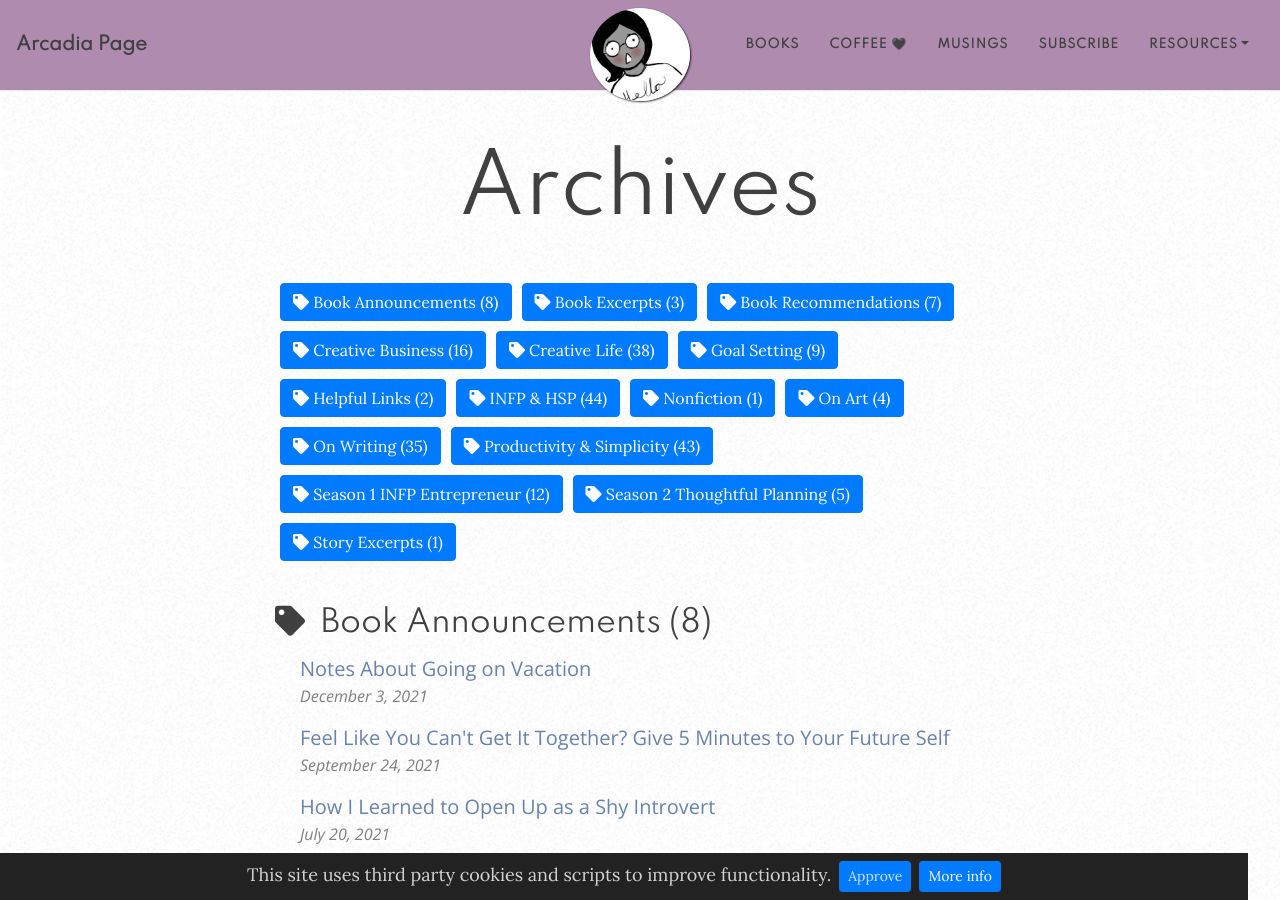
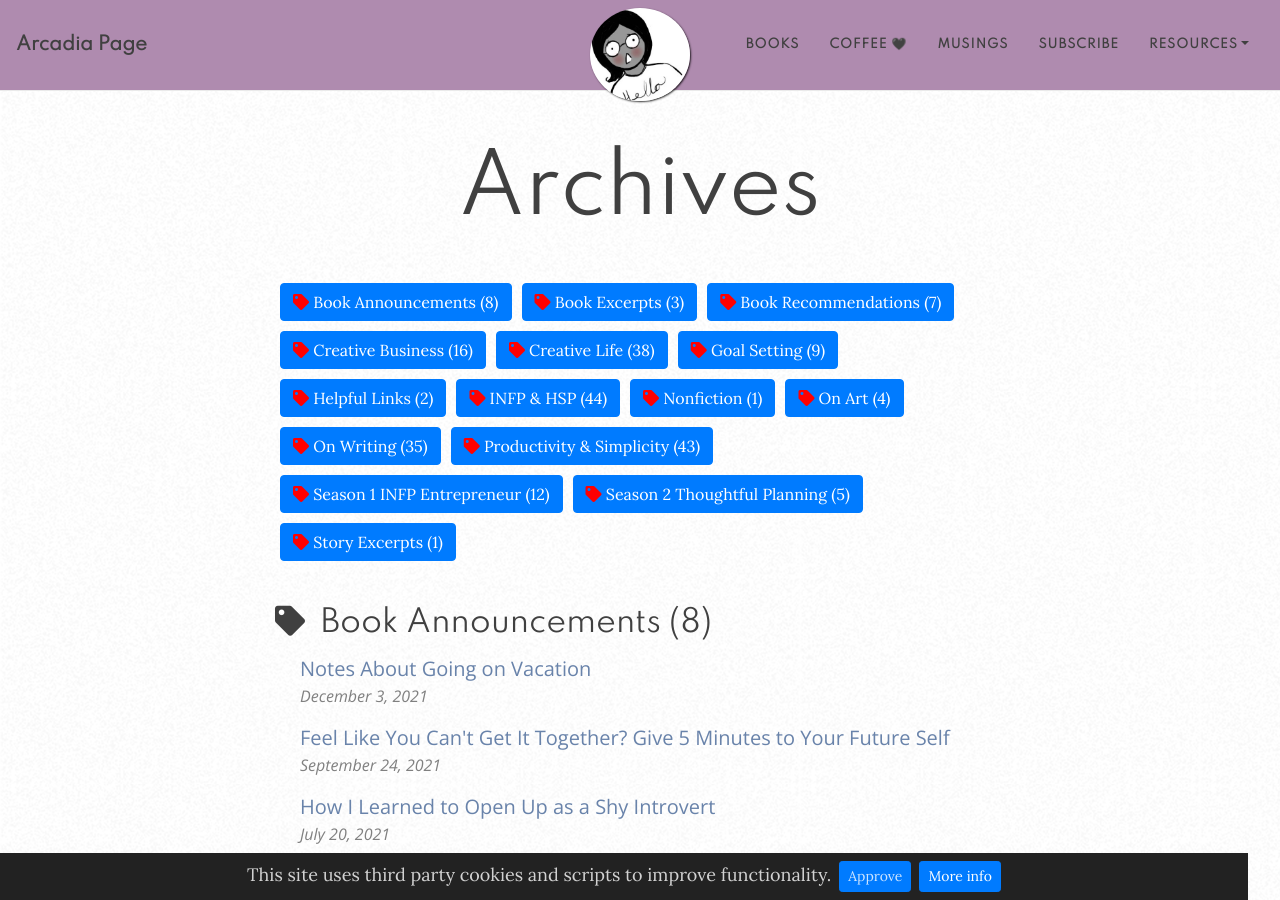
Before and after one commit to arcadiapage/arcadiapage.github.io, a Jekyll site: the page built from tags.html, in a window 1280 px wide and 900 px high. Built offline with Jekyll 4.4.1, drawn with Linux system fonts in a browser that asks for light colours; nearby versions of some CDN libraries; comment, search, counter and statistics services are not loaded.

Commit message:
Update from Forestry.io arcadiapage updated tags.html

```diff
--- a/tags.html
+++ b/tags.html
@@ -1,8 +1,8 @@
 ---
 layout: page
-title: 'Archives'
+title: Archives
+
 ---
-
 {% assign date_format = site.date_format | default: "%B %-d, %Y" %}
 
 {%- capture site_tags -%}
@@ -13,7 +13,7 @@
 {%- assign tags_list = site_tags | split:',' | sort -%}
 
 {%- for tag in tags_list -%}
-    <a href="#{{- tag -}}" class="btn btn-primary tag-btn"><i class="fas fa-tag" aria-hidden="true"></i>&nbsp;{{- tag -}}&nbsp;({{site.tags[tag].size}})</a>
+    <a href="#{{- tag -}}" class="btn btn-primary tag-btn"><i class="fas fa-tag" aria-hidden="true"style='color: red'></i>&nbsp;{{- tag -}}&nbsp;({{site.tags[tag].size}})</a>
 {%- endfor -%}
 
 <div id="full-tags-list">
```
